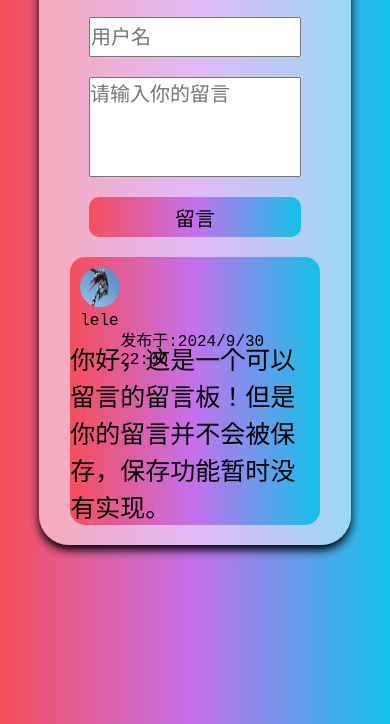
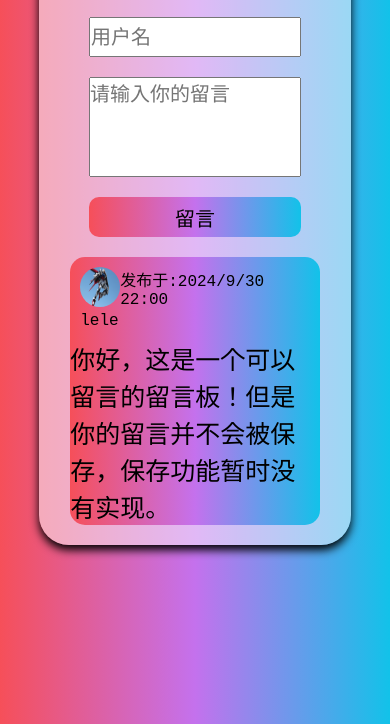
Before and after one commit to shuishenhuore/message, a plain HTML site: page index.html in a window 390 px wide. Shown: the part 120-844 px from the top of the page. Drawn offline with Linux system fonts and the light colour scheme.

Commit message:
Update phone.css

```diff
--- a/phone.css
+++ b/phone.css
@@ -22,7 +22,7 @@
     }
     .content .info .data{
         position: absolute;
-        top: 70px;
+        top: 10px;
         left: 50px;
     }
 }
```
